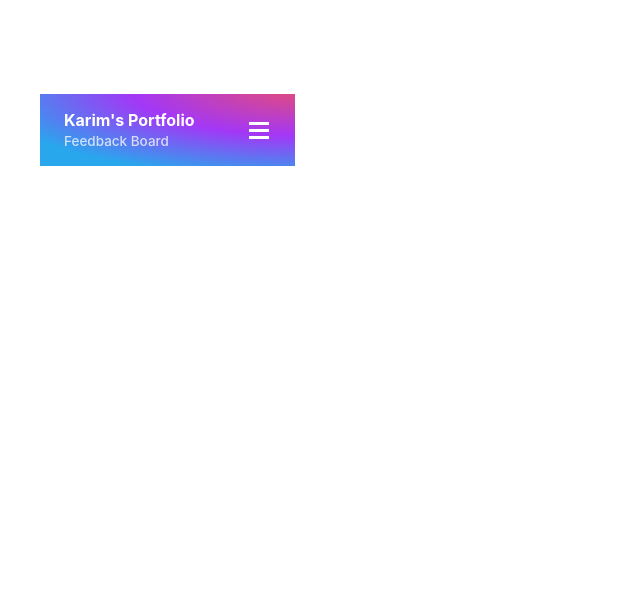
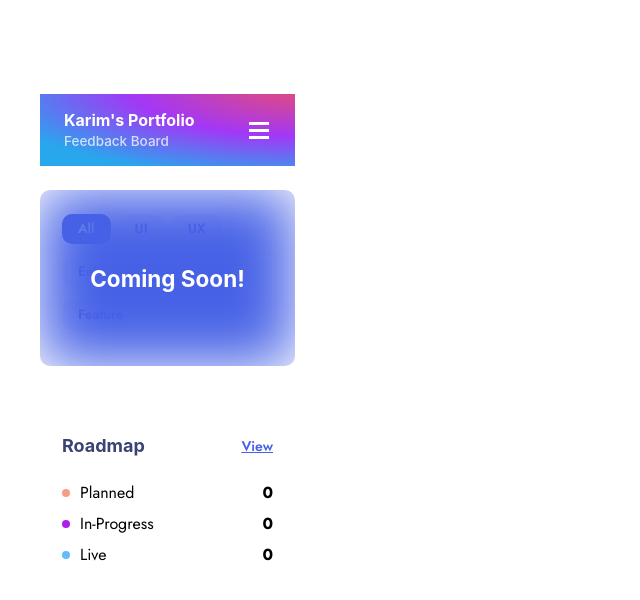
Before and after one commit to yasssuz/LetTheyAsk-app, a Next.js app: page / in a window 1280 px wide. Shown: the top 600 px of the page, without its empty margins (0-640 px from the left). Built offline with nearby package versions, Linux system fonts and the light colour scheme.

Commit message:
add responsive design

```diff
--- a/src/components/home/SideArea.js
+++ b/src/components/home/SideArea.js
@@ -1,6 +1,6 @@
 import { useState } from "react";
 
-import { Box, Flex } from "@chakra-ui/layout";
+import { Box, Flex, Grid } from "@chakra-ui/layout";
 
 import BoardSquare from "./BoardSquare";
 import FilterSquare from "./FilterSquare";
@@ -11,20 +11,30 @@ export default function SideArea() {
   const [menuOpen, setMenuOpen] = useState(false);
 
   return (
-    <>
+    <Grid
+      p={[null, "5.6rem 3.9rem", "0"]}
+      as='aside'
+      h={[null, "17.8rem", "fit-content"]}
+      gap={[null, "1rem", "2.4rem"]}
+      templateColumns={[null, "1fr 2fr", "100%"]}
+      w={[null, null, "100%"]}
+    >
       <Overlay show={menuOpen} />
-      <Flex as='aside' h='100vh'>
       <BoardSquare openMenu={setMenuOpen} menuOpen={menuOpen} />
       <Box
         className={`${menuOpen && "open"}`}
-          position='absolute'
+        position={["absolute", "initial"]}
         top='7.2rem'
         bottom='0'
+        display={["flex", "grid"]}
+        flexDirection='column'
+        gridTemplateColumns={[null, "repeat(2, 1fr)", "100%"]}
+        gridGap={[null, "1rem", "2.4rem"]}
         right='-100%'
-          w='72%'
-          minW='271px'
-          bg='gray'
-          p='2.4rem'
+        w={["72%", "auto"]}
+        minW={["271px", "0"]}
+        bg={["gray", "transparent"]}
+        p={["2.4rem", "0"]}
         zIndex='1500'
         transition='right 0.45s cubic-bezier(0.45, 0.05, 0.55, 0.95)'
         sx={{
@@ -36,7 +46,6 @@ export default function SideArea() {
         <FilterSquare />
         <RoadmapSquare />
       </Box>
-      </Flex>
-    </>
+    </Grid>
   );
 }
```
Lines whose indentation alone changed are shown as unchanged.
